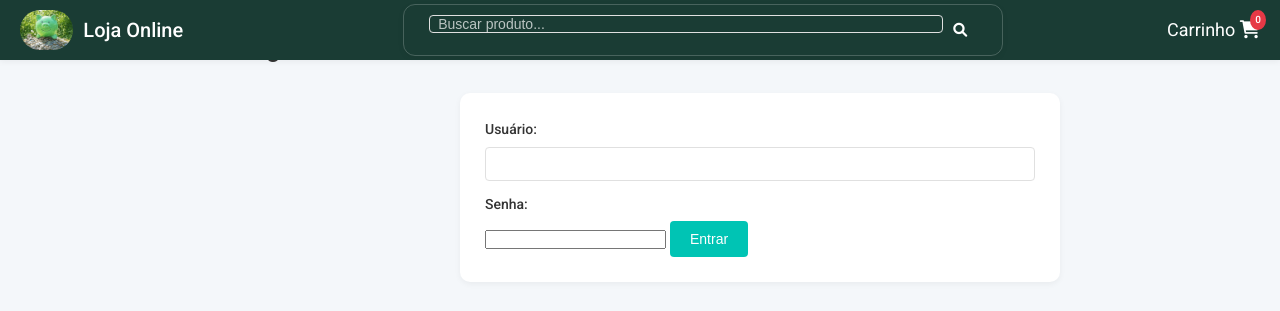
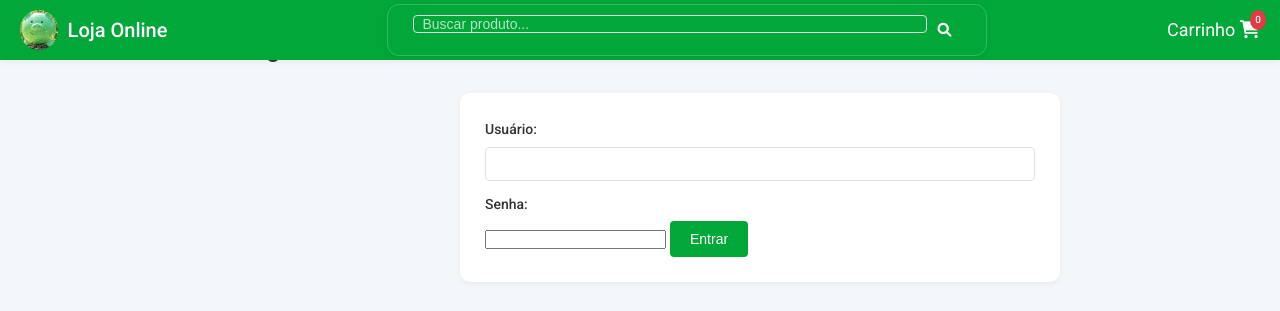
Before and after one commit to DanielBrito21/loja, a Flask app: page /login in a window 1280 px wide. Shown: the top 311 px of the page. Run offline with Flask 3, Linux system fonts and the light colour scheme.

Commit message:
alterar fundo do navbar e logo

```diff
--- a/static/css/style.css
+++ b/static/css/style.css
@@ -19,7 +19,7 @@ body {
 :root {
     --primary-color: #1a3c34;
     --secondary-color: #2d5a52;
-    --accent-color: #00c4b4;
+    --accent-color: #01a738;
     --error-color: #e63946;
     --success-color: #28a745;
     --border-color: #e0e0e0;
@@ -50,7 +50,7 @@ main {
    ========================================================================== */
 
 header {
-    background-color: var(--primary-color);
+    background-color: var(--accent-color);
     color: white;
     position: fixed;
     width: 100%;
```
Also changed, not shown: static/logo.jpg.
